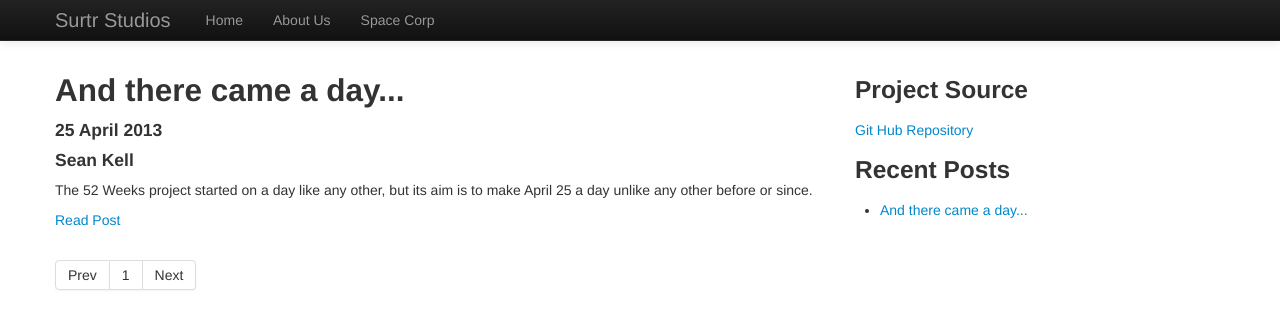
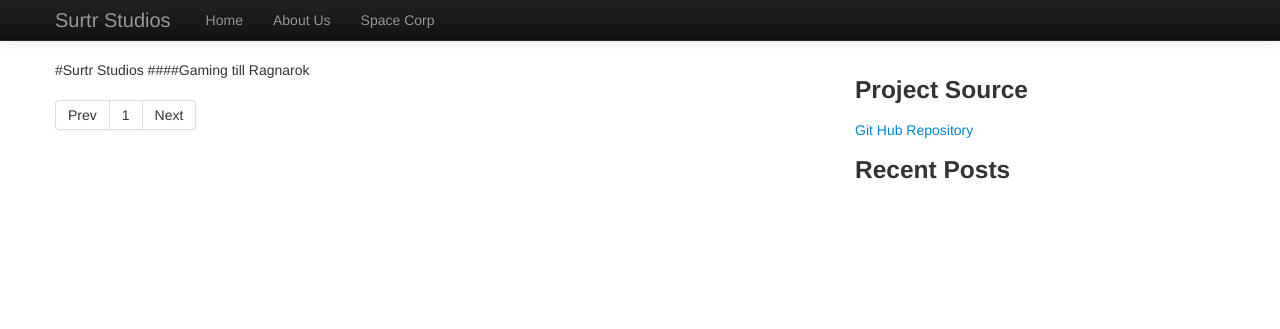
Before and after one commit to surtrstudios/surtrstudios.github.io, a Jekyll site: the page built from index.html, in a window 1280 px wide. Shown: the top 329 px of the page. Built offline with Jekyll 4.4.1, drawn with Linux system fonts in a browser that asks for light colours; the list of posts is cut into pages by our own code; some of the changed lines change nothing that is shown.

Commit message:
Remove post from org page.

```diff
--- a/_posts/2013-04-25-and-there-came-a-day.markdown
+++ /dev/null
@@ -1,45 +0,0 @@
----
-date: 2013-04-25
-layout: default
-slug: and-there-came-a-day
-title: And there came a day...
-summary: >
-   The 52 Weeks project started on a day like any other, but its aim is to make
-   April 25 a day unlike any other before or since.
-authors:
-    - sean
----
-# And There Came A Day...
-
-*"And there came a day, a day unlike any other when Earth's mightiest heroes and
-heroines found themselves against a common threat."*
-
-I've always thought that great things often start with a bit of happenstance and
-whimsy. I hope that this project is one of those things. It's inception began
-with a day like any other. My, hope however, is that it will be remembered as a
-day unlike any other - the day when *{insert studio name here}* was founded for
-real.
-
-I've embarked on a project. It's quite simple in its aims - I will spend 52
-weeks, one year, making a video game. At the end of each week I will deliver a
-complete deliverable and a blog post detailing what went well or poorly during
-that week. The aim isn't to make money, or to deliver the next big craze in
-the industry. Instead I'm looking to learn and if I'm really very fortunate
-I'll attract other like minded people to the project.
-
-I have some rules that I've set for myself and they're quite simple:
-
-1. **Sprints will last one week.** They will be planned from a backlog and they
-   will produce complete products. The deliverable may not be a video game, or
-   even a program but it will be complete (i.e. in the first couple of weeks the
-   deliverable may not be a functioning program but design documentation).
-2. **Each member of the team will log at least 4 hours each sprint.** The goal
-   is to introduce accountability and discipline without interfering with the
-   *real world*. Anyone on the team (at the moment it's just me) will log four
-   hours of work against the backlog each week. It's not a lot and probably
-   won't be enough but it's a more than reasonable number to throw out there.
-3. **The game will ship.** At the end of 52 weeks the product will be published.
-   Period. Whether or not it's anything anyone else will want is entirely up to
-   the team. The point is to time-box our time and gauge our ability to plan,
-   and to work. Talent will only get you so far. Dedication and commitment are
-   much more important.
--- a/index.html
+++ b/index.html
@@ -1,6 +1,9 @@
 ---
 layout: default
 ---
+#Surtr Studios
+####Gaming till Ragnarok
+
 
 <!-- TODO: Add full content for first couple of posts, then start summarizing -->
 {% for post in paginator.posts %}
```
